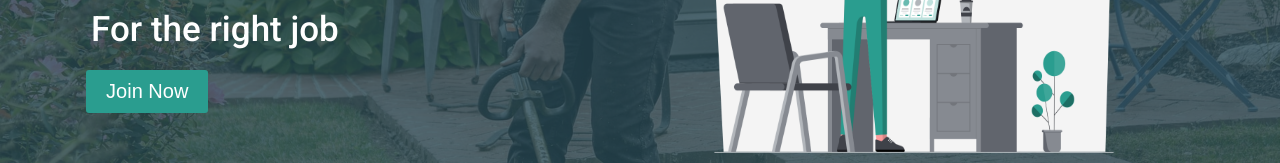
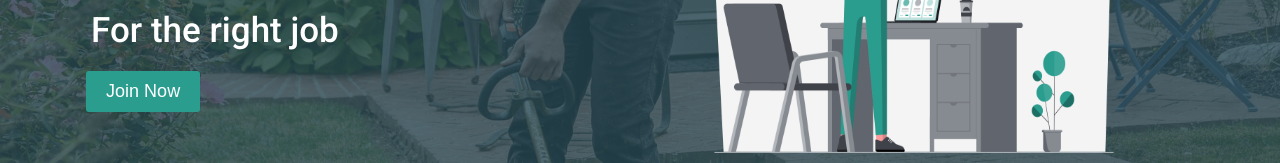
Before and after one commit to saeedeyvazy/servycing, a React (Create React App) app: page / in a window 1280 px wide. Shown: the part 388-551 px from the top of the page. Built offline with nearby package versions, Linux system fonts and the light colour scheme.

Commit message:
Add animation to Join Now button :lipstick:

```diff
--- a/src/components/Button/index.jsx
+++ b/src/components/Button/index.jsx
@@ -1,7 +1,7 @@
 import React from 'react'
 import styled from 'styled-components'
 
-const JoinButton = styled.button`
+const CustomButton = styled.button`
 	background-color: #2a9d8f;
 	border: none;
 	outline: none;
@@ -10,11 +10,15 @@ const JoinButton = styled.button`
 	font-weight: 500px;
 	border-radius: 3px;
 	cursor: pointer;
-	font-size: 20px;
+	font-size: 18px;
+	transition: all 200ms ease-in-out;
+	&:hover {
+		background-color: #248b7f;
+	}
 `
 
 function Button({ children }) {
-	return <JoinButton>{children}</JoinButton>
+	return <CustomButton>{children}</CustomButton>
 }
 
 export default Button
--- a/src/pages/HomePage/TopSection.jsx
+++ b/src/pages/HomePage/TopSection.jsx
@@ -3,7 +3,7 @@ import styled from 'styled-components'
 import BrandLogo from '../../components/BrandLogo'
 import { Marginer } from '../../components/Marginer'
 import { IMAGES } from '../../constants/images'
-import JoinButton from '../../components/Button'
+import Button from '../../components/Button'
 const TopSectionContainer = styled.div`
 	width: 100%;
 	height: 720px;
@@ -63,7 +63,7 @@ function TopSection() {
 						<h3>For the right job</h3>
 
 						<Marginer direction='vertical' margin={15} />
-						<JoinButton>Join Now</JoinButton>
+						<Button>Join Now</Button>
 					</LogoContainer>
 					<StandoutImage>
 						<img src={IMAGES.WORK} alt='best work'></img>
```
